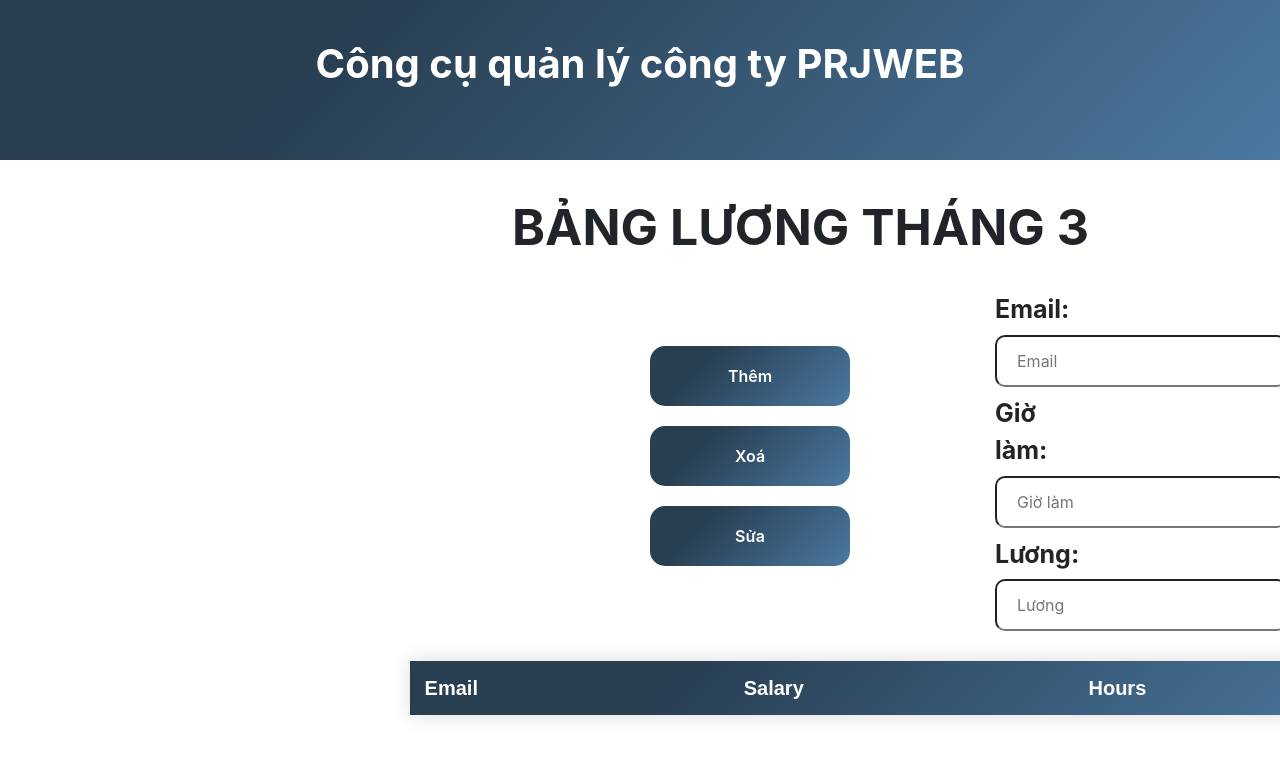
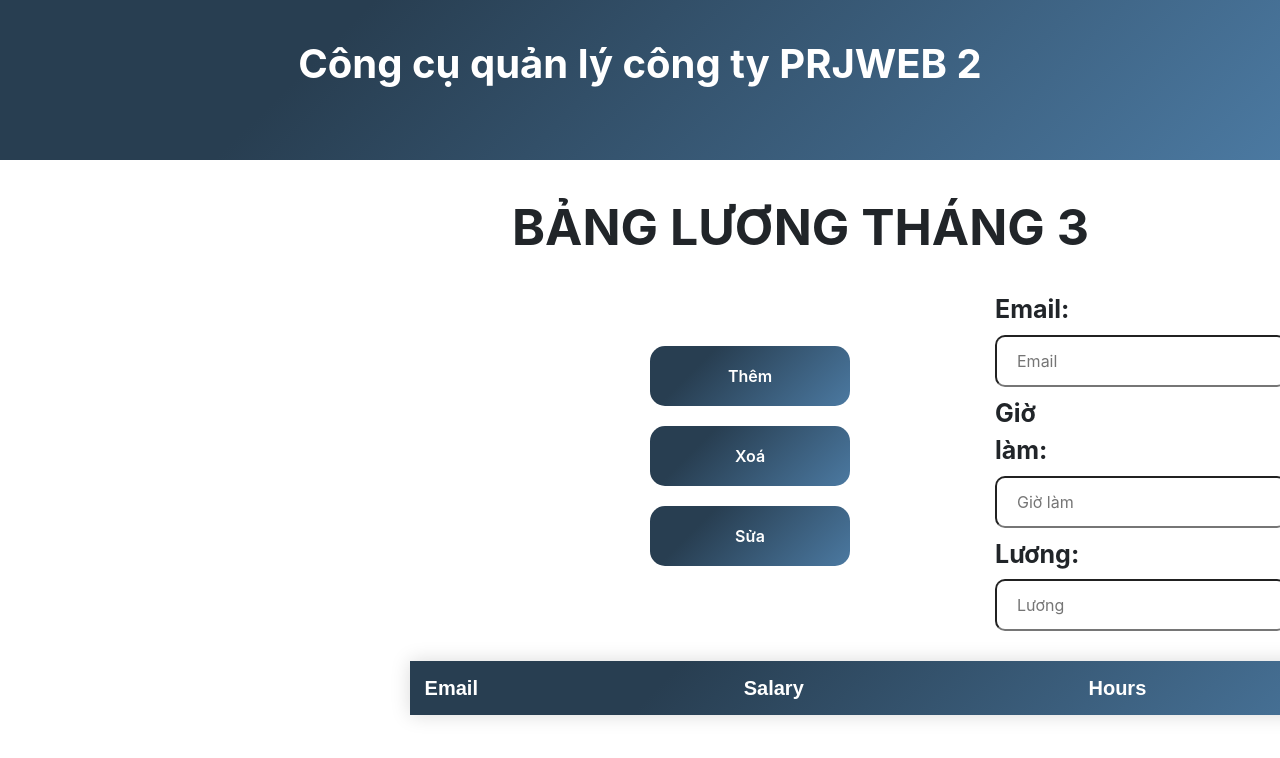
Before and after one commit to nam134778/PRJWEB09, a plain HTML site: page mainpage.html in a window 1280 px wide. Shown: the top 758 px of the page. Drawn offline with nearby package versions, Linux system fonts and the light colour scheme; no server answers.

Commit message:
Update mainpage.html

```diff
--- a/mainpage.html
+++ b/mainpage.html
@@ -48,7 +48,7 @@
             <div class='container-fluid header'>
                 <div class='row' style="justify-content: center; align-items: center; height: 60px;">
                     <!-- <span><BsGithub size={50} style={{paddingTop:"2rem"}}/></span> -->
-                    <span><h1 style="margin-top: 40px; font-weight: 700;">Công cụ quản lý công ty PRJWEB</h1></span>
+                    <span><h1 style="margin-top: 40px; font-weight: 700;">Công cụ quản lý công ty PRJWEB 2</h1></span>
                 </div>
                 <div class='row'>
                     <!-- <span><BsGithub size={50} style={{paddingTop:"2rem"}}/></span> -->
```
